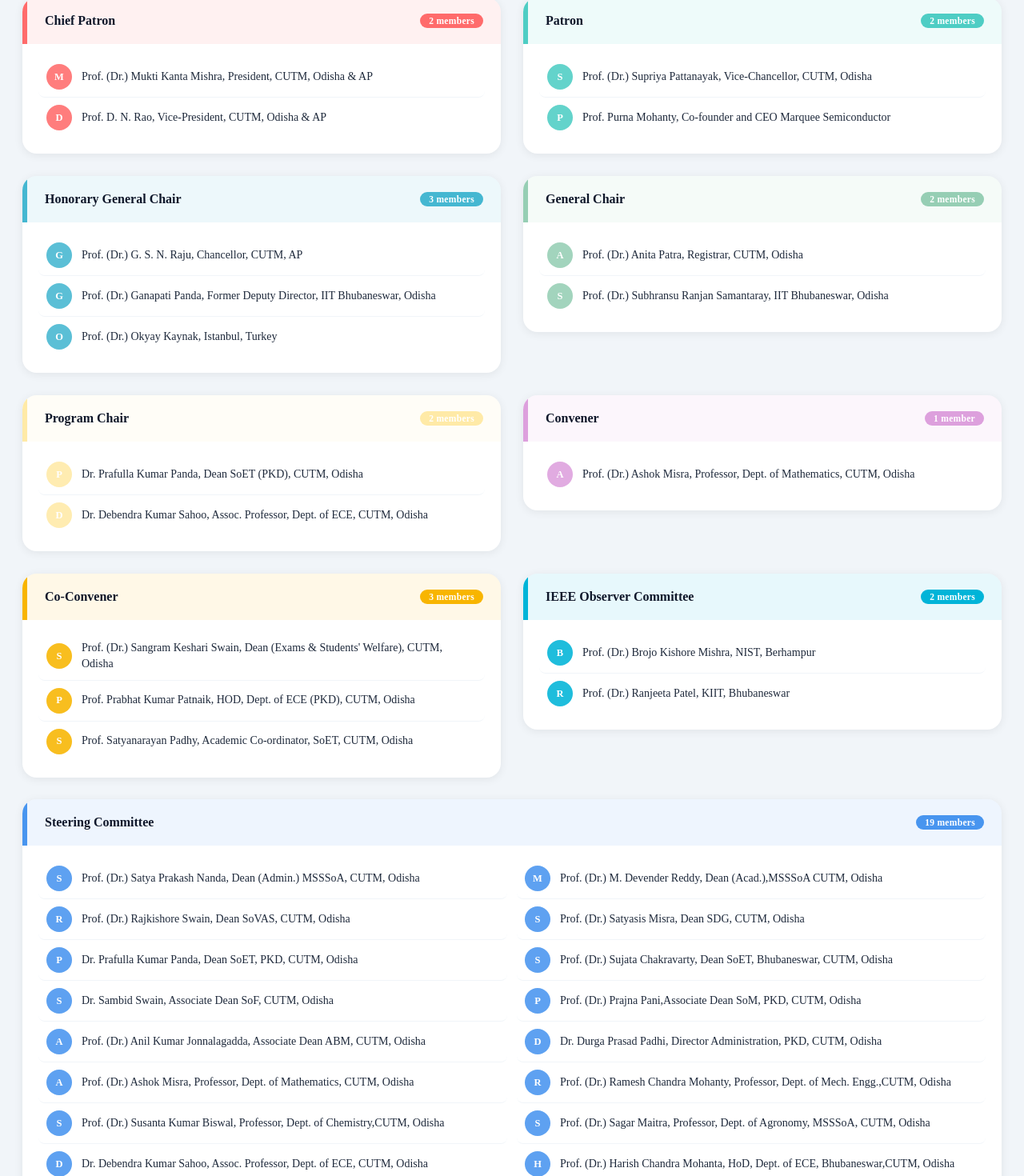
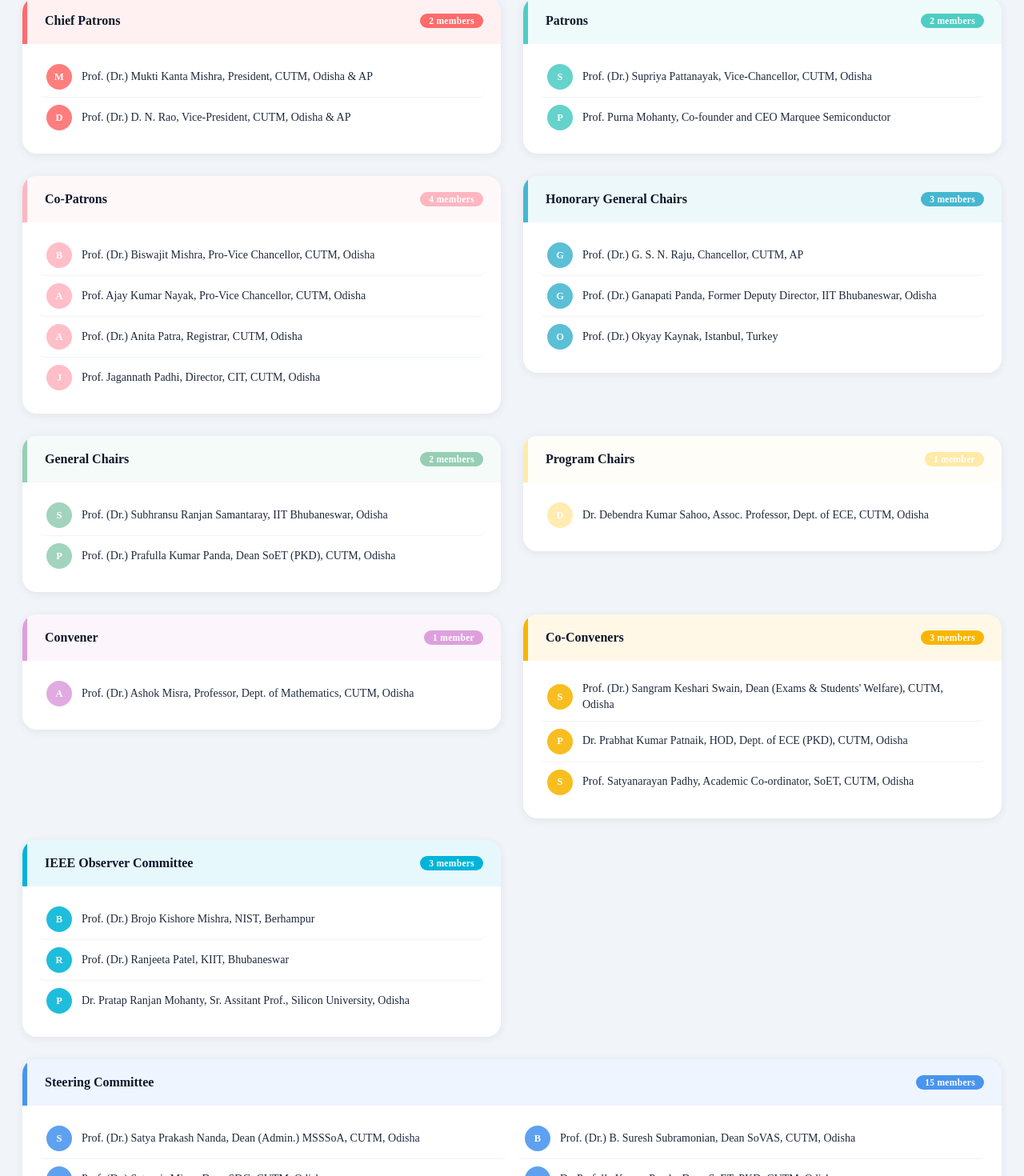
Before and after one commit to krushayu/SCOPES-2027, a React (Create React App) app: page /committee in a window 1280 px wide. Shown: the part 657-2127 px from the top of the page at 80% size. Built offline with nearby package versions, Linux system fonts and the light colour scheme.

Commit message:
feat: normalize all member titles/designations to consistent format

```diff
--- a/src/Pages/Committee.js
+++ b/src/Pages/Committee.js
@@ -25,25 +25,38 @@
   const committees = [
     {
       id: 'chief-patron',
-      title: 'Chief Patron',
+      title: 'Chief Patrons',
       color: '#FF6B6B',
       members: [
         'Prof. (Dr.) Mukti Kanta Mishra, President, CUTM, Odisha & AP',
-        'Prof. D. N. Rao, Vice-President, CUTM, Odisha & AP'
+        'Prof. (Dr.) D. N. Rao, Vice-President, CUTM, Odisha & AP'
       ]
     },
     {
       id: 'patron',
-      title: 'Patron',
+      title: 'Patrons',
       color: '#4ECDC4',
       members: [
         'Prof. (Dr.) Supriya Pattanayak, Vice-Chancellor, CUTM, Odisha',
+        // 'Prof. (Dr.) Anita Patra, Registrar, CUTM, Odisha',
         'Prof. Purna Mohanty, Co-founder and CEO Marquee Semiconductor'
       ]
     },
     {
+      id: 'co-patron',
+      title:'Co-Patrons',
+      color:'#FFB6C1',
+      members: [
+          'Prof. (Dr.) Biswajit Mishra, Pro-Vice Chancellor, CUTM, Odisha',
+          'Prof. Ajay Kumar Nayak, Pro-Vice Chancellor, CUTM, Odisha',
+          'Prof. (Dr.) Anita Patra, Registrar, CUTM, Odisha',
+          'Prof. Jagannath Padhi, Director, CIT, CUTM, Odisha'
+
+      ]
+    },
+    {
       id: 'honorary-general-chair',
-      title: 'Honorary General Chair',
+      title: 'Honorary General Chairs',
       color: '#45B7D1',
       members: [
         'Prof. (Dr.) G. S. N. Raju, Chancellor, CUTM, AP',
@@ -53,20 +66,21 @@
     },
     {
       id: 'general-chair',
-      title: 'General Chair',
+      title: 'General Chairs',
       color: '#96CEB4',
       members: [
-        'Prof. (Dr.) Anita Patra, Registrar, CUTM, Odisha',
-        'Prof. (Dr.) Subhransu Ranjan Samantaray, IIT Bhubaneswar, Odisha'
+        'Prof. (Dr.) Subhransu Ranjan Samantaray, IIT Bhubaneswar, Odisha',
+        'Prof. (Dr.) Prafulla Kumar Panda, Dean SoET (PKD), CUTM, Odisha',
+
       ]
     },
     {
       id: 'program-chair',
-      title: 'Program Chair',
+      title: 'Program Chairs',
       color: '#FFEAA7',
       members: [
-        'Dr. Prafulla Kumar Panda, Dean SoET (PKD), CUTM, Odisha',
         'Dr. Debendra Kumar Sahoo, Assoc. Professor, Dept. of ECE, CUTM, Odisha'
+
       ]
     },
     {
@@ -79,12 +93,12 @@
     },
     {
       id: 'co-convener',
-      title: 'Co-Convener',
+      title: 'Co-Conveners',
       color: '#F8B500',
       members: [
         'Prof. (Dr.) Sangram Keshari Swain, Dean (Exams & Students\' Welfare), CUTM, Odisha',
-        'Prof. Prabhat Kumar Patnaik, HOD, Dept. of ECE (PKD), CUTM, Odisha',
-        'Prof. Satyanarayan Padhy, Academic Co-ordinator, SoET, CUTM, Odisha'
+        'Dr. Prabhat Kumar Patnaik, HOD, Dept. of ECE (PKD), CUTM, Odisha',
+        'Prof. Satyanarayan Padhy, Academic Co-ordinator, SoET, CUTM, Odisha',
       ]
     },
     {
@@ -93,7 +107,8 @@
       color: '#00B4D8',
       members: [
         'Prof. (Dr.) Brojo Kishore Mishra, NIST, Berhampur',
-        'Prof. (Dr.) Ranjeeta Patel, KIIT, Bhubaneswar'
+        'Prof. (Dr.) Ranjeeta Patel, KIIT, Bhubaneswar',
+        'Dr. Pratap Ranjan Mohanty, Sr. Assitant Prof., Silicon University, Odisha',
       ]
     },
     {
@@ -102,8 +117,7 @@
       color: '#4895EF',
       members: [
         'Prof. (Dr.) Satya Prakash Nanda, Dean (Admin.) MSSSoA, CUTM, Odisha',
-        'Prof. (Dr.) M. Devender Reddy, Dean (Acad.),MSSSoA CUTM, Odisha',
-        'Prof. (Dr.) Rajkishore Swain, Dean SoVAS, CUTM, Odisha',
+        'Prof. (Dr.) B. Suresh Subramonian, Dean SoVAS, CUTM, Odisha',
         'Prof. (Dr.) Satyasis Misra, Dean SDG, CUTM, Odisha',
         'Dr. Prafulla Kumar Panda, Dean SoET, PKD, CUTM, Odisha',
         'Prof. (Dr.) Sujata Chakravarty, Dean SoET, Bhubaneswar, CUTM, Odisha',
@@ -112,14 +126,11 @@
         'Prof. (Dr.) Anil Kumar Jonnalagadda, Associate Dean ABM, CUTM, Odisha',
         'Dr. Durga Prasad Padhi, Director Administration, PKD, CUTM, Odisha',
         'Prof. (Dr.) Ashok Misra, Professor, Dept. of Mathematics, CUTM, Odisha',
-        'Prof. (Dr.) Ramesh Chandra Mohanty, Professor, Dept. of Mech. Engg.,CUTM, Odisha',
-        'Prof. (Dr.) Susanta Kumar Biswal, Professor, Dept. of Chemistry,CUTM, Odisha',
+        'Prof. (Dr.) Ramesh Chandra Mohanty, Professor, Dept. of Mechanical Engg.,CUTM, Odisha',
         'Prof. (Dr.) Sagar Maitra, Professor, Dept. of Agronomy, MSSSoA, CUTM, Odisha',
         'Dr. Debendra Kumar Sahoo, Assoc. Professor, Dept. of ECE, CUTM, Odisha',
-        'Prof. (Dr.) Harish Chandra Mohanta, HoD, Dept. of ECE, Bhubaneswar,CUTM, Odisha',
         'Prof. Satyanarayan Padhy, Academic Coordinator, SoET, PKD, CUTM, Odisha',
-        'Dr. Gouri Kumar Sahoo, Coordinator, SoAS, PKD, CUTM, Odisha',
-        'Prof. Prabhat Kumar Patnaik, Asst. Professor, Dept. of ECE, CUTM, Odisha'
+        'Dr. Prabhat Kumar Patnaik, HOD , Dept. of ECE, CUTM, Odisha'
       ]
     },
     {
@@ -129,36 +140,40 @@
       members: [
         'Dr. Durga Prasad Padhi, Director Administration, PKD, CUTM, Odisha',
         'Dr. Ritesh Kumar, Dean Student Affairs, PKD, CUTM, Odisha',
-        'Dr. Harish Chandra Mohanta, HoD, Dept. of ECE, (BBSR), CUTM, Odisha',
+       'Dr. Dhawaleswar Rao, HOD, Dept. of CSE, (PKD) SoET, CUTM, Odisha',
         'Dr. Sujit Mishra, HOD, Dept. of Mechanical Engg. (PKD), CUTM, Odisha',
         'Dr. Rajib Majhi, HOD, Dept. of Civil Engg. (PKD), CUTM, Odisha',
         'Dr. Sudhansu Kumar Samal, HoD, Dept. of EEE, (BBSR), CUTM, Odisha',
-        'Prof. Debendra Kumar Maharana, HOD, Dept. of CSE (PKD), CUTM, Odisha'
+        'Dr. Nihal R, Assitant Professor, MSSSoA, PKD, CUTM, Odisha',
+        'Prof. Prabhat Ranjan Sahoo, Principal SoVET, CUTM, Odisha'
       ]
     },
     {
       id: 'technical',
-      title: 'Technical Committee',
+      title: 'Technical Programme Committee',
       color: '#7209B7',
       members: [
-        'Prof. (Dr.) Girish Kumar, Professor, IIT, Bombay',
-        'Prof. (Dr.) Sukumar Mishra, Professor, IIT, Delhi',
+        'Prof. (Dr.) Sukumar Mishra, Professor, IIT, Delhi, (Chair)',
         'Prof. (Dr.) Prasant Kumar Sahu, Professor, IIT, Bhubaneswar',
         'Prof. (Dr.) Saroj Kumar Meher, Associate Professor, ISI, Bangalore',
         'Prof. (Dr.) Nithin V. George, Associate Professor, IIT, Gandhi Nagar',
+        'Dr. Abinash Gaya, Associate Professor, SoET, CUTM, Odisha, (Co-Chair)',
         'Prof. (Dr.) Gautam Mohanty, Associate Professor, NIT, Durgapur',
-        'Prof. (Dr.) Ramesh Chandra Mohanty, Professor, SoET, CUTM, Odisha',
-        'Prof. Ashirbad Khuntia, Assistant Professor, SoET, CUTM, Odisha',
-        'Prof. Sourav Chakraborty, Assistant Professor, SoET, CUTM, Odisha',
-        'Dr. Ashish Ranjan Dash, Associate Professor, SoET, CUTM, Odisha',
         'Dr. Rajendra Kumar Khadanga, Associate Professor, SoET, CUTM, Odisha',
         'Dr. Chandra Sekhar Dash, Associate Professor, SoET, CUTM, Odisha',
-        'Dr. Abhishek Das, Assistant Professor, SoET, CUTM, Odisha',
         'Dr. Abinash Rath, Assistant Professor, SoET, CUTM, Odisha',
         'Dr. Adyasha Rath, Assistant Professor, CV Raman Global University, Odisha',
         'Dr. Prangya Paramita Pradhan, Assistant Professor, SoET, CUTM, Odisha',
         'Dr. Nimay Chandra Giri, Assistant Professor, SoET, CUTM, Odisha',
-        'Dr. Debendra Muduli, Assistant Professor, CV Raman Global University, Odisha'
+        'Dr. Debendra Muduli, Assistant Professor, CV Raman Global University, Odisha',
+        'Prof. Manoj Kumar Padhi, Assistant Professor, SoET, CUTM, Odisha',
+        'Prof. Susanta Kumar Nayak, Assistant Professor, SoET, CUTM, Odisha',
+        'Dr. Dukhishyam Sabat, Assistant Professor, SoET, CUTM, Odisha',
+        'Dr. Vikash Kumar Rathore, Assistant Professor, SoET, CUTM, Odisha',
+        'Dr. Aurobinda Bag, Assistant Professor, SoET, CUTM, Odisha',
+        'Dr. Sasmita Kumari Nayak, Assistant Professor, SoET, CUTM, Odisha',
+        'Dr. Chinmayee Dora, Associate Professor, SoET, CUTM, Odisha',
+        'Dr. P Anthony Sunny Dayal, Associate Professor, SoET, CUTM, AP',
       ]
     },
     {
@@ -166,14 +181,15 @@
       title: 'Publication Committee',
       color: '#3A0CA3',
       members: [
-        'Prof. (Dr.) Girish Kumar, Professor, IIT, Bombay',
+        'Prof. (Dr.) Girish Kumar, Professor, IIT, Bombay, (Chair)',
         'Prof. (Dr.) Sukumar Mishra, Professor, IIT, Delhi',
         'Prof. (Dr.) Ramesh Chandra Mohanty, Professor, Dept. of Mech. Engg.,CUTM, Odisha',
-        'Dr. Abhishek Das, Assistant Professor, SoET, CUTM, Odisha',
-        'Dr. Abinash Rath, Assistant Professor, SoET, CUTM, Odisha',
-        'Prof. Ashirbad Khuntia, Assistant Professor, SoET, CUTM, Odisha',
-        'Prof. Sourav Chakraborty, Assistant Professor, SoET, CUTM, Odisha',
-        'Dr. Prangya Paramita Pradhan, Assistant Professor, SoET, CUTM, Odisha'
+        'Dr. Abhishek Das, Assistant Professor, SoET, CUTM, Odisha, (Co-Chair)',
+        'Dr. Ashish Ranjan Dash, Associate Professor, SoET, CUTM, Odisha',
+        'Dr. Ribhu Abhusan Panda, Assistant Professor, SoET, CUTM, Odisha',
+        'prof (Dr.) Susanta Kumar Biswal, Professor, SoS, CUTM, Odisha',
+        'Dr. Mohammed Siddique, Associate Professor, SoS, CUTM, Odisha',
+        'Dr. K Vijaya Babu, Dean R & D, CUTM, AP',
       ]
     },
     {
@@ -272,7 +288,6 @@
       members: [
         'Mr. Debasis Panda, Comptroller of Finance, CUTM, Odisha',
         'Prof. Satyanarayan Padhy, Academic Coordinator, SoET, PKD, CUTM, Odisha',
-        'Prof. Prabhat Ranjan Sahoo, Principal SoVET, CUTM, Odisha',
         'Mr. Debaraj Grahacharya, Manager Finance, PKD, CUTM, Odisha'
       ]
     },
@@ -282,7 +297,7 @@
       color: '#023047',
       members: [
         'Mr. Sukanta Parida, CUTM, Odisha',
-        'Dr. K. C. Sethi, CUTM, Odisha',
+        // 'Dr. K. C. Sethi, CUTM, Odisha',
         'Mr. Nrusinha Das, CUTM, Odisha',
         'Prof. Sambeet Patra, CUTM, Odisha',
         'Prof. Tofan Kumar Nahak, CUTM, Odisha',
@@ -295,9 +310,10 @@
       title: 'Track (Session and Event) Committee',
       color: '#8338EC',
       members: [
-        'Prof. Sandipan Pine, Assoc. Prof. Dept. of ECE, PKD, CUTM, Odisha',
+        'Prof. (Dr.) Sandipan Pine, Assoc. Prof. Dept. of ECE, PKD, CUTM, Odisha',
         'Dr. Tanmaya Sankar, Assoc. Prof. Dept. of Agronomy, CUTM, Odisha',
-        'Prof. Rajesh Kumar Misra, Asst. Prof. Dept. of ECE, PKD, CUTM, Odisha'
+        'Dr. Sujit Mishra, HOD, Dept. of Mechanical Engg. (PKD), CUTM, Odisha',
+        'Prof. Manoj Kumar Padhi, Assistant Professor, SoET, CUTM, Odisha',
       ]
     },
     {
@@ -305,10 +321,11 @@
       title: 'Registration Committee',
       color: '#FB5607',
       members: [
+        // 'Dr. Gouri Kumar Sahu, Assoc. Prof. Dept. of SoAS, PKD, CUTM, Odisha ',
         'Dr. Prangya Paramita Pradhan, Asst. Prof. Dept. of ECE, PKD, CUTM, Odisha',
-        'Dr. Rajib Majhi, Asst. Prof. Dept. of Civil Engg, PKD, CUTM, Odisha',
         'Prof. N. Jeevaratnam, Asst. Prof. Dept. of ECE, PKD, CUTM, Odisha',
-        'Prof. Subhrashree Pritichhanda, Asst. Prof. Dept. of EEE, PKD, CUTM, Odisha'
+        'Prof. Lipsa Priyadarshanini Singh, Asst. Prof. Dept. of CSE, PKD, CUTM, Odisha',
+        'Prof. Sagarika Dash, Asst. Prof. Dept. of CSE, PKD, CUTM, Odisha',
       ]
     },
     {
@@ -317,7 +334,9 @@
       color: '#FF006E',
       members: [
         'Prof. (Dr.) Prajna Pani, Associate Dean SoM, PKD, CUTM, Odisha',
-        'Prof. (Dr.) Sagar Maitra, HOD, Dept. of Agronomy, CUTM, Odisha'
+        // 'Prof. (Dr.) Sagar Maitra, HOD, Dept. of Agronomy, CUTM, Odisha'
+        'Dr. Abinash Gaya, Associate Professor, SoET, CUTM, Odisha',
+        'Dr. Ribhu Abhusan Panda, Assistant Professor, SoET, CUTM, Odisha',
       ]
     },
     {
@@ -336,9 +355,8 @@
       members: [
         'Dr. Girish Rath, SoM, PKD, CUTM, Odisha',
         'Dr. Prangya Paramita Pradhan, SoET, PKD, CUTM, Odisha',
-        'Prof. Dwiti Sundar Rout, MSSSoA, CUTM, Odisha',
-        'Dr. Ashirbachan Mahapatra,MSSSoA, CUTM, Odisha',
-        'Prof. Upasana Sahoo, CUTM, Odisha'
+        'Prof. Susanta Kumar Nayak, Assistant Professor, SoET, CUTM, Odisha',
+        'Prof. B. Bikram Narayana, SoET, PKD, CUTM, Odisha'
       ]
     },
     {
@@ -346,7 +364,7 @@
       title: 'Accommodation and Hospitality Committee',
       color: '#F59E0B',
       members: [
-        'Dr. Sambid Swain, Assoc. Dean SoF, CUTM, Odisha',
+        'Dr. Nihal R, Assitant Professor, MSSSoA, PKD, CUTM, Odisha',
         'Prof. Jagannath Padhy, CUTM, Odisha',
         'Mr. Jagannath Panda, Hostel Chief Warden, CUTM, Odisha',
         'Mr. Prasanta Panda, CUTM, Odisha'
@@ -358,7 +376,8 @@
       color: '#EF4444',
       members: [
         'Dr. Kalyan Chakravarty,SoM, CUTM, Odisha',
-        'Mr. Lingaraj Mohapatra,Transport Incharge, CUTM, Odisha'
+        'Mr. Lingaraj Mohapatra, CUTM, Odisha',
+        'Mr. Sanjay Kar,Transport Incharge, CUTM, Odisha',
       ]
     },
     {
@@ -367,7 +386,9 @@
       color: '#EC4899',
       members: [
         'Dr. Ritesh Kumar, Dean Student Affairs, PKD, CUTM, Odisha',
-        'Dr. Susanta Kumar Patnaik, Asst. Professor, SoM, PKD, CUTM, Odisha'
+        'Dr. Susanta Kumar Patnaik, Asst. Professor, SoM, PKD, CUTM, Odisha',
+        'Dr. Abinash Rath, Assistant Professor, SoET, CUTM, Odisha',
+        'Dr. Prangya Paramita Pradhan, Assistant Professor, SoET, CUTM, Odisha'
       ]
     },
     {
@@ -375,9 +396,12 @@
       title: 'Snacks and Beverage Committee',
       color: '#14B8A6',
       members: [
-        'Dr. Sambid Swain, Assoc. Dean SoF, CUTM, Odisha',
-        'Mr. Santosh Pradhan, CUTM, Odisha',
-        'Mr. Rajendra Panda, CUTM, Odisha'
+        'Dr. Aurobinda Bag, Assistant Professor, SoET, CUTM, Odisha',
+        'Dr. Rashmi Rekha Behera, Assistant Professor, SoET, CUTM, Odisha',
+        'Prof. Biswaranjan Routray, Assistant Professor, SoET, CUTM, Odisha',
+        'Prof. Rajesh Kumar Misra, Assistant Professor, SoET, CUTM, Odisha'
+
+
       ]
     },
     {
@@ -385,7 +409,8 @@
       title: 'Ambience and Beautification Committee',
       color: '#8B5CF6',
       members: [
-        'Dr. Susanta Kumar Patnaik, Asst. Professor, SoM, PKD, CUTM, Odisha',
+        'Dr. Madan Mohan Rout, Asst. Prof., SoET, PKD, CUTM',
+        'Dr. Krushna Chandra Sethi, Asst. Prof., SoET, PKD, CUTM',
         'Dr. Narayan Gouda, CUTM, Odisha'
       ]
     },
@@ -394,8 +419,13 @@
       title: 'Volunteers Committee',
       color: '#06B6D4',
       members: [
-        'Dr. Ritesh Kumar, Dean Student Affairs, PKD, CUTM, Odisha',
-        'Dr. Susanta Kumar Patnaik, Asst. Professor, SoM, PKD, CUTM, Odisha'
+        // 'Dr. Ritesh Kumar, Dean Student Affairs, PKD, CUTM, Odisha',
+        // 'Dr. Susanta Kumar Patnaik, Asst. Professor, SoM, PKD, CUTM, Odisha',
+        'Prof. N. Jeevaratnam, Asst. Prof. Dept. of ECE, PKD, CUTM, Odisha',
+        'Prof. Jagannath Padhy, Asst. Prof. Dept. of CSE, PKD, CUTM, Odisha',
+        'Dr. Sashikant Das Asst. Prof. Dept. of MECH, PKD, CUTM, Odisha,',
+        'Dr. Mithlesh Kumar Mahto Asst. Prof. Dept. of MECH, PKD, CUTM, Odisha',
+        'Dr. Md Anis Ansari, Asst. Prof. Dept. of MECH, PKD, CUTM, Odisha',
       ]
     },
     {
@@ -415,7 +445,8 @@
         'Prof. Prakash KVD, Dean HRD, CUTM, Odisha',
         'Dr. Durga Prasad Padhi, Director Administration, PKD, CUTM, Odisha',
         'Prof. (Dr.) Satya Prakash Nanda, Dean(Admin.),MSSSoA, CUTM, Odisha',
-        'Prof. Babu Sankar, MD, GT TECH'
+        'Prof. Babu Sankar, MD, GT TECH',
+        'Prof. Mir Sadat Ali, Dean SoVET, CUTM, Odisha',
       ]
     }
   ];
```
